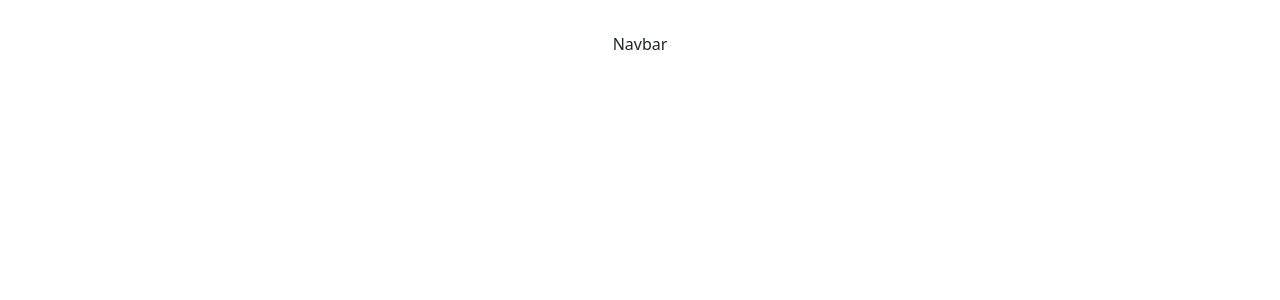
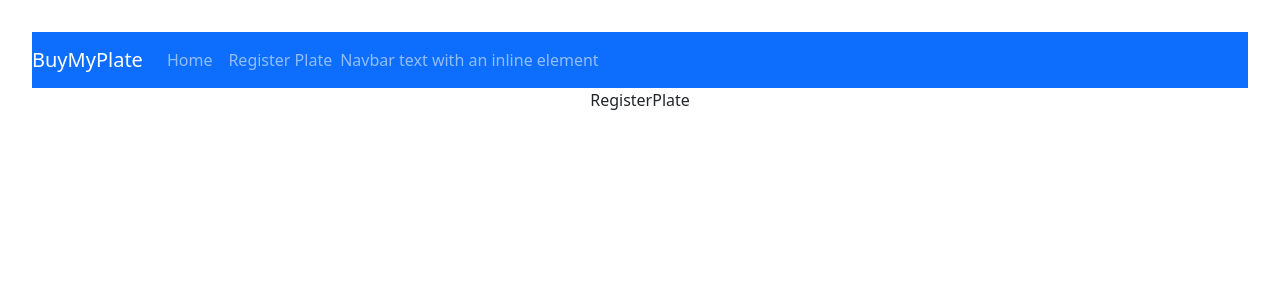
Before and after one commit to pockche123/buymyplate-client, a React (Vite) app: page /register-plate in a window 1280 px wide. Before the commit this address had no page. Shown: the top 300 px of the page. Built offline with nearby package versions, Linux system fonts and the light colour scheme.

Commit message:
add navbar feature for registering plate

```diff
--- a/src/App.jsx
+++ b/src/App.jsx
@@ -2,6 +2,7 @@ import './App.css'
 import { Routes, Route } from 'react-router-dom'
 import Home from './pages/home'
 import Navbar from './components/Navbar/Navbar'
+import RegisterPlate from './pages/RegisterPlate'
 
 function App() {
 
@@ -10,6 +11,7 @@ function App() {
     <Navbar/>
     <Routes>
       <Route path="/" element={<Home/>}/>
+      <Route path="/register-plate" element={<RegisterPlate/>}/>
     </Routes>
     </>
   )
--- a/src/components/Navbar/Navbar.jsx
+++ b/src/components/Navbar/Navbar.jsx
@@ -1,10 +1,46 @@
-import React from 'react'
+import React, {useState} from 'react'
 import './Navbar.css'
+import { Link } from 'react-router-dom';
 
 const Navbar = () => {
+  const [isNavbarCollapsed, setIsNavbarCollapsed] = useState(true);
+
+  const toggleNavbar = () => {
+    setIsNavbarCollapsed(!isNavbarCollapsed);
+  };
+
+
   return (
     <>
-    Navbar
+
+    <nav className="navbar navbar-expand-lg navbar-dark bg-primary">
+      <a className="navbar-brand" href="#">BuyMyPlate</a>
+      <button
+        className="navbar-toggler"
+        type="button"
+        onClick={toggleNavbar}
+        aria-controls="navbarText"
+        aria-expanded={!isNavbarCollapsed}
+        aria-label="Toggle navigation"
+      >
+        <span className="navbar-toggler-icon"></span>
+      </button>
+      <div className={`collapse navbar-collapse ${isNavbarCollapsed ? '' : 'show'}`} id="navbarText">
+        <ul className="navbar-nav mr-auto">
+          <li className="nav-item active">
+          <Link className="nav-link" to="/">Home</Link>
+          </li>
+          <li className="nav-item">
+          <Link className="nav-link" to="/register-plate">Register Plate </Link>
+          </li>
+          <li className="nav-item">
+          </li>
+        </ul>
+        <span className="navbar-text">
+          Navbar text with an inline element
+        </span>
+      </div>
+    </nav>
     </>
 
   )
--- /dev/null
+++ b/src/pages/RegisterPlate.jsx
@@ -0,0 +1,9 @@
+import React from 'react'
+
+const RegisterPlate = () => {
+  return (
+    <div>RegisterPlate</div>
+  )
+}
+
+export default RegisterPlate
```
